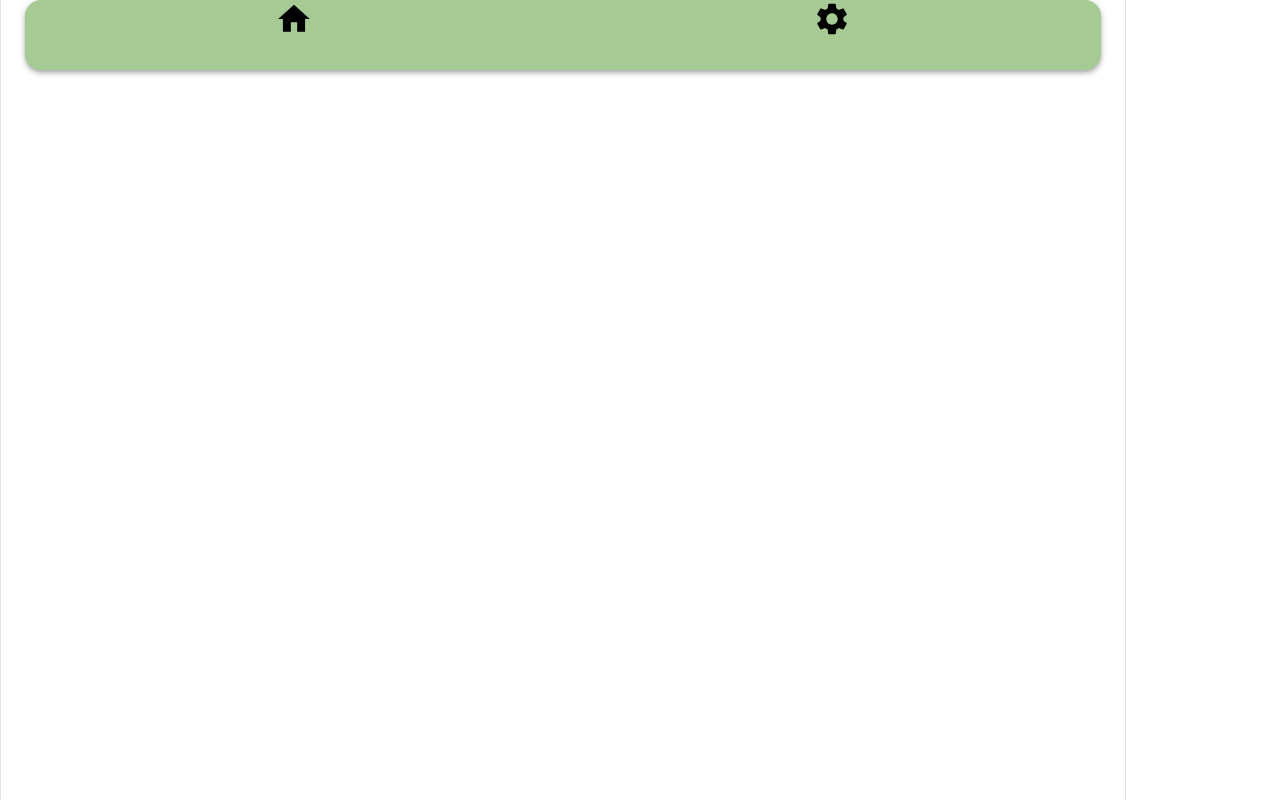
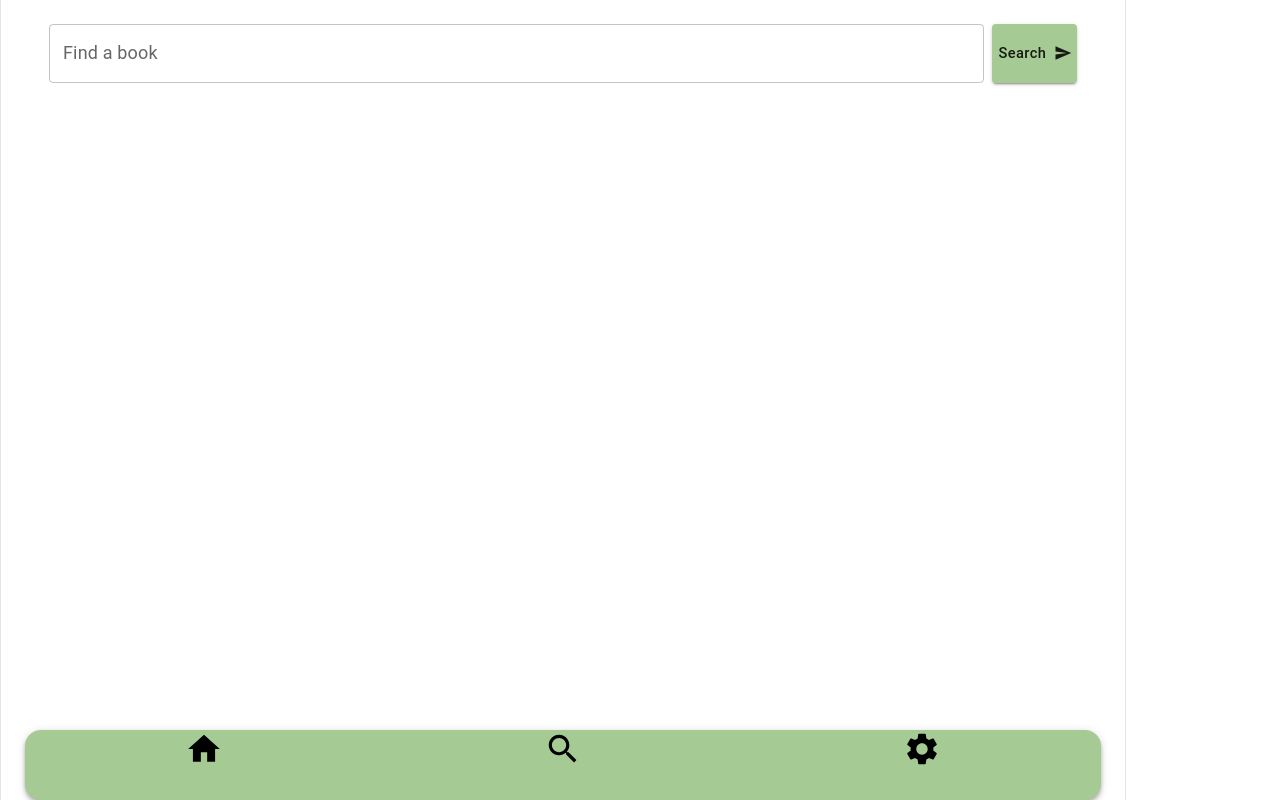
Before and after one commit to AriCourcy/shelly, a React (Vite) app: page /shelly/Search in a window 1280 px wide. Before the commit this address had no page. Built offline with nearby package versions, Linux system fonts and the light colour scheme.

Commit message:
poc search page

```diff
--- a/src/App.jsx
+++ b/src/App.jsx
@@ -2,6 +2,7 @@ import { BrowserRouter, Routes, Route } from 'react-router-dom'
 import Container from '@mui/material/Container'
 import Home from './pages/Home'
 import Settings from './pages/Settings'
+import Search from './pages/Search'
 import NavBar from './pages/Navbar'
 import CustomTheme from './theme/CustomTheme'
 
@@ -15,6 +16,7 @@ function App() {
               <Routes>
                 <Route path='/' element={<Home />} />
                 <Route path='/settings' element={<Settings />} />
+                <Route path='/Search' element={<Search />} />
               </Routes>
               <NavBar></NavBar>
             </BrowserRouter>
--- a/src/pages/Home.jsx
+++ b/src/pages/Home.jsx
@@ -1,41 +1,16 @@
 import { useState } from 'react'
 import { searchBooks } from '../services/books'
 import { useTranslation } from 'react-i18next'
+import { useNavigate } from 'react-router-dom'
 
 export default function Home() {
 
+  const navigate = useNavigate()
+
   const { t, i18n } = useTranslation()
-
-  const [books, setBooks] = useState([])
-
-  async function loadBooks(e) {
-
-    e.preventDefault()
-
-    const formData = new FormData(e.currentTarget)
-    const query = formData.get('query')
-
-        if (typeof query !== 'string' || !query.trim()) {
-          return
-        }
-
-    searchBooks(query).then(result => {
-      setBooks(result)
-    })
-
-  }
 
   return (
     <div style={{ display: 'flex', flexGrow: 1, flexDirection: 'column', padding: 24 }}>
-      <form onSubmit={loadBooks} style={{ display: 'flex',  }}>
-        <input name='query' />
-        <button type='submit'>{t('search')}</button>
-      </form>
-      <div style={{ display: 'flex', flexGrow: 1 }}>
-            <ul>
-              {books.map((book, index) => (<li key={book.id ?? index}>{book.title}</li>))}
-            </ul>
-      </div>
     </div>
   )
 }
--- a/src/pages/Navbar.jsx
+++ b/src/pages/Navbar.jsx
@@ -2,6 +2,7 @@ import { useNavigate } from 'react-router-dom'
 import { AppBar, IconButton } from '@mui/material'
 import HomeIcon from '@mui/icons-material/Home'
 import SettingsIcon from '@mui/icons-material/Settings'
+import SearchIcon from '@mui/icons-material/Search'
 
 function NavBar() {
   const navigate = useNavigate()
@@ -11,6 +12,9 @@ function NavBar() {
         <IconButton aria-label='home' onClick={() => navigate('/')} sx={{ padding: 0 }} >
             <HomeIcon sx={{ fontSize: 38, color: 'black' }} />
         </IconButton>
+        <IconButton aria-label='search' onClick={() => navigate('/search')} sx={{ padding: 0 }} >
+            <SearchIcon sx={{ fontSize: 38, color: 'black' }} />
+        </IconButton>
         <IconButton aria-label='settings' onClick={() => navigate('/settings')} sx={{ padding: 0 }} >
             <SettingsIcon sx={{ fontSize: 38, color: 'black' }} />
         </IconButton>
--- /dev/null
+++ b/src/pages/Search.jsx
@@ -0,0 +1,53 @@
+import { useState } from 'react'
+import { searchBooks } from '../services/books'
+import { useTranslation } from 'react-i18next'
+import TextField from '@mui/material/TextField'
+import Button from '@mui/material/Button'
+import SendIcon from '@mui/icons-material/Send'
+
+export default function Search() {
+
+  const { t, i18n } = useTranslation()
+
+  const [books, setBooks] = useState([])
+
+  const [query, setQuery] = useState('')
+
+  async function loadBooks(e) {
+
+    e.preventDefault()
+
+    const query = e.target.query.value
+
+        if (typeof query !== 'string' || !query.trim()) {
+          return
+        }
+
+    searchBooks(query).then(result => {
+      setBooks(result)
+    })
+
+  }
+
+  return (
+    <div style={{ display: 'flex', flexGrow: 1, flexDirection: 'column', padding: 24 }}>
+      <form onSubmit={loadBooks} style={{ display: 'flex', gap: 8 }}>
+        <TextField
+          label='Find a book'
+          name='query'
+          fullWidth
+        />
+
+        <Button size='small' type='submit' variant='contained' endIcon={<SendIcon />} sx={{ textTransform: 'capitalize' }}>
+          { t('search') }
+        </Button>
+     </form>
+
+      <div style={{ display: 'flex', flexGrow: 1 }}>
+            <ul>
+              {books.map((book, index) => (<li key={book.id ?? index}>{book.title}</li>))}
+            </ul>
+      </div>
+    </div>
+  )
+}
```
